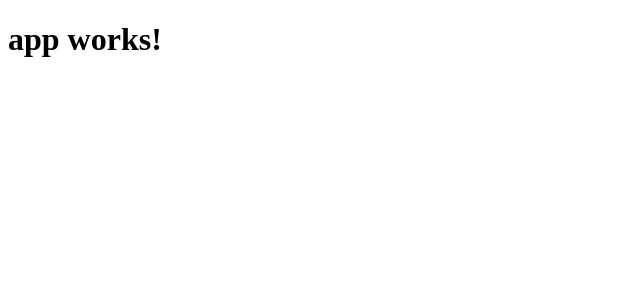
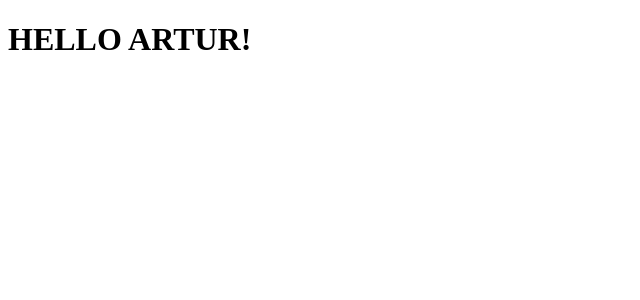
Before and after one commit to arttov/check-in, an Angular app: page / in a window 1280 px wide. Shown: the top 300 px of the page, without its empty margins (0-640 px from the left). Built offline with nearby package versions, Linux system fonts and the light colour scheme.

Commit message:
first commit

```diff
--- a/src/app/app.component.ts
+++ b/src/app/app.component.ts
@@ -5,6 +5,7 @@ import { Component } from '@angular/core';
   templateUrl: './app.component.html',
   styleUrls: ['./app.component.css']
 })
+
 export class AppComponent {
-  title = 'app works!';
+  title = 'HELLO ARTUR!';
 }
```
Also changed, not shown: src/app/app-routing.ts (added, +36 -0 lines).
